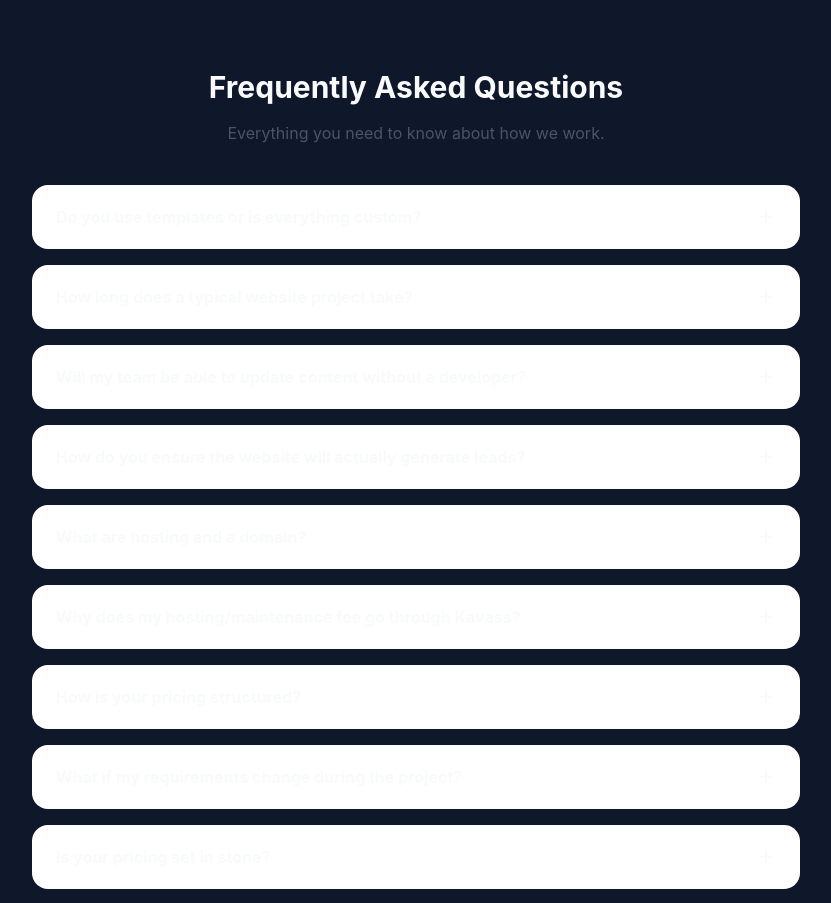
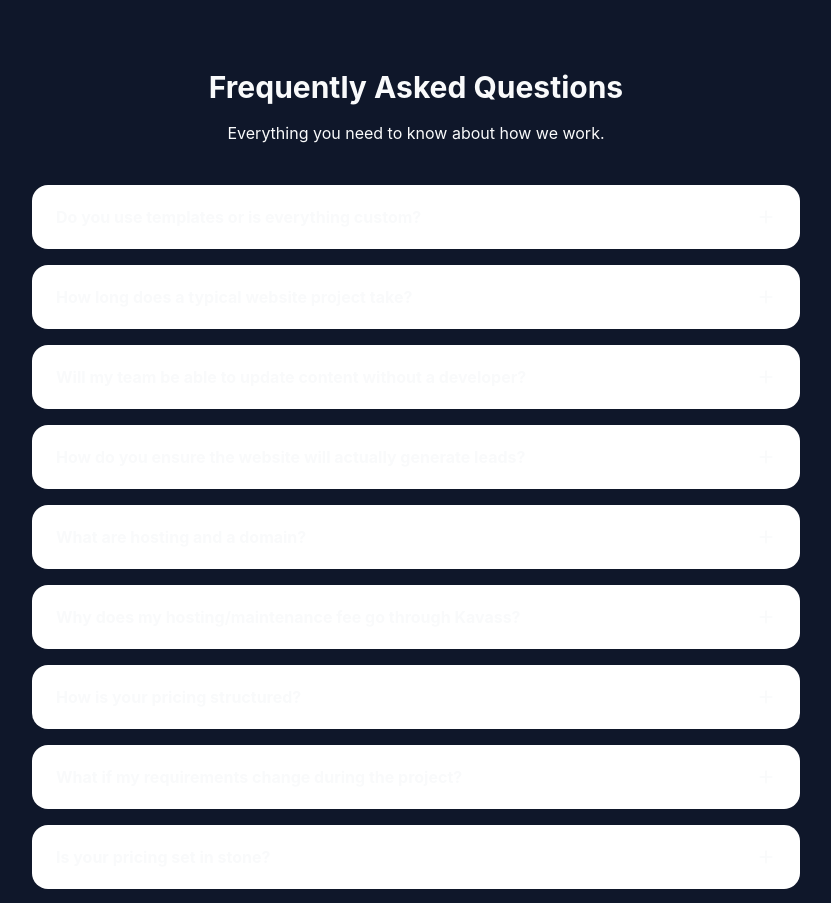
Before and after one commit to Yaseen-11111/kavass-app, a React (Vite) app: page /kavass-app/about in a window 1280 px wide. Shown: the part 1820-2723 px from the top of the page, without its empty margins (224-1055 px from the left). Built offline with nearby package versions, Linux system fonts and the light colour scheme.

Commit message:
fixing file paths for images and html preview

```diff
--- a/src/components/About.tsx
+++ b/src/components/About.tsx
@@ -226,7 +226,7 @@
                     <h2 className="text-3xl font-bold text-text mb-4">
                         Frequently Asked Questions
                     </h2>
-                    <p className="text-gray-600 dark:text-gray-400">
+                    <p className="text-text">
                         Everything you need to know about how we work.
                     </p>
                 </div>
```
